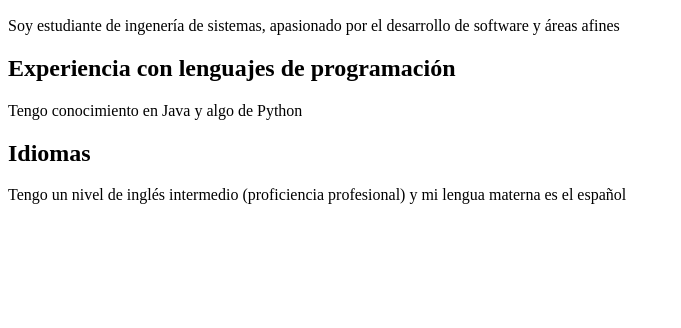
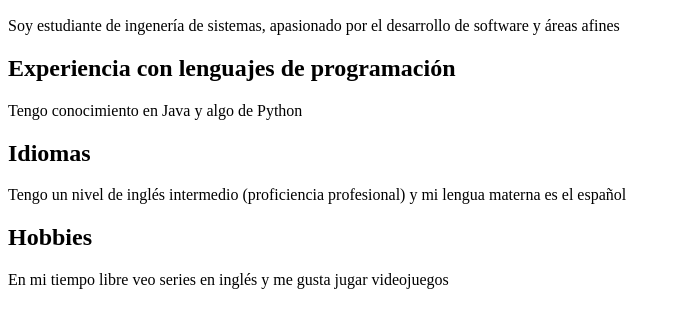
Before and after one commit to hjdealbaedu/mi_proyecto_web, a plain HTML site: page index.html in a window 1280 px wide. Shown: the part 110-438 px from the top of the page, without its empty margins (0-681 px from the left). Drawn offline with Linux system fonts and the light colour scheme.

Commit message:
Cambio en index.html: Agregada seccion de hobbies

```diff
--- a/index.html
+++ b/index.html
@@ -14,6 +14,9 @@
     <h2>Idiomas</h2>
     <p>Tengo un nivel de inglés intermedio (proficiencia profesional) y mi lengua materna es el español</p>
 
+    <h2>Hobbies</h2>
+    <p>En mi tiempo libre veo series en inglés y me gusta jugar videojuegos</p>
+
 </body>
 
 </html>
```
